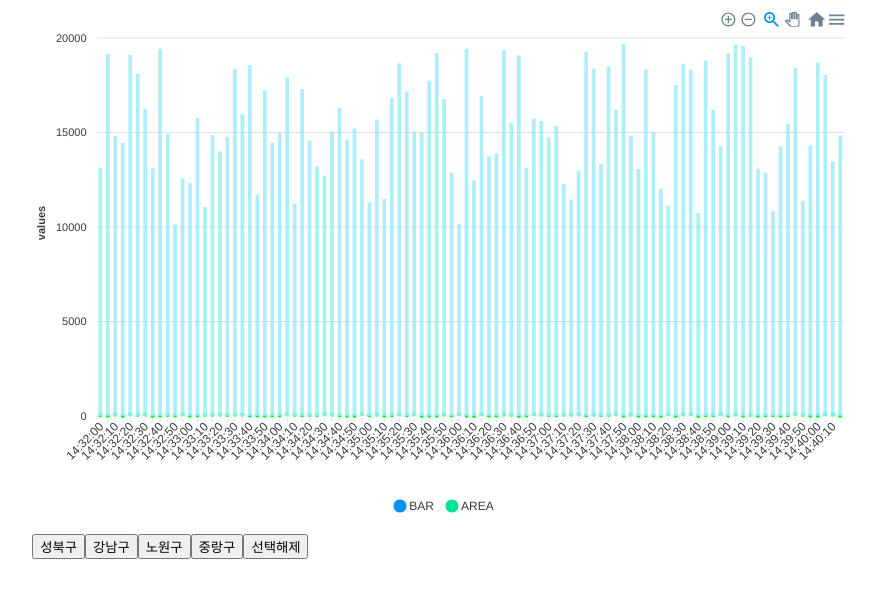
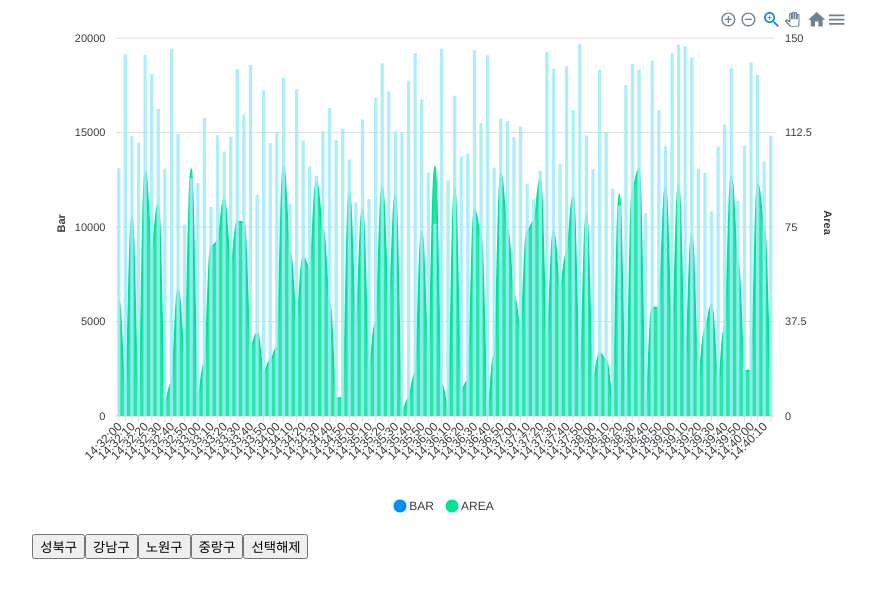
Before and after one commit to wanted-pre-7/pre-onboarding-9th-3-7, a React (Vite) app: page / in a window 1280 px wide. Shown: the top 598 px of the page, without its empty margins (197-1073 px from the left). Built offline with nearby package versions, Linux system fonts and the light colour scheme; the HTML template or start-up script is replaced by a standard one.

Commit message:
feat: yaxis value 수정

```diff
--- a/src/components/MixedChart.tsx
+++ b/src/components/MixedChart.tsx
@@ -53,14 +53,22 @@ const MixedChart = ({
         },
         labels: labels,
         markers: {
-          size: 3,
+          size: 0,
         },
-        yaxis: {
-          title: {
-            text: "values",
+        yaxis: [
+          {
+            title: {
+              text: "Bar",
+            },
           },
-          min: 0,
-        },
+          {
+            opposite: true,
+            title: {
+              text: "Area",
+            },
+            max: 150,
+          },
+        ],
         tooltip: {
           enabled: true,
           custom: ({ dataPointIndex }) => {
```
